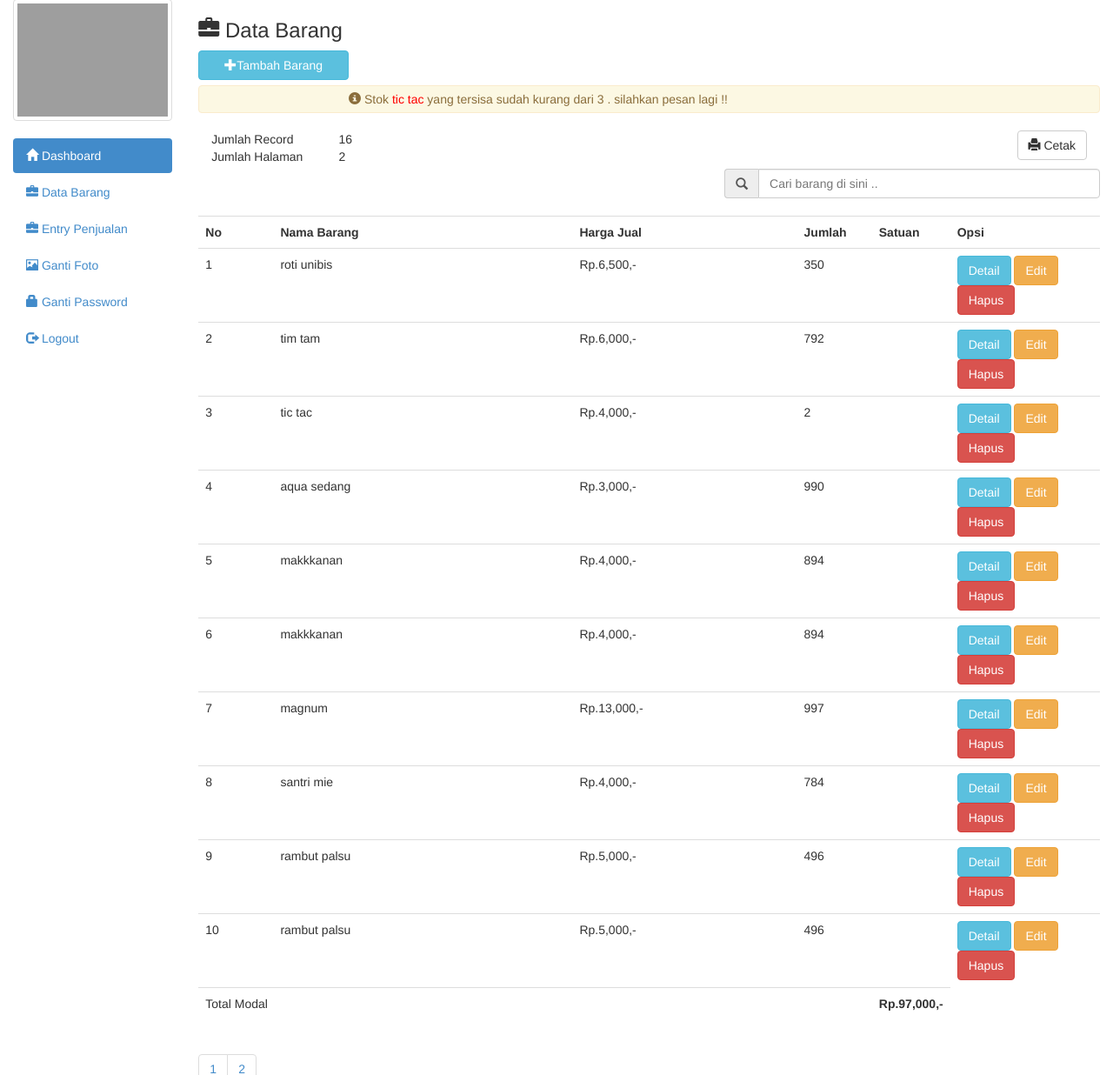
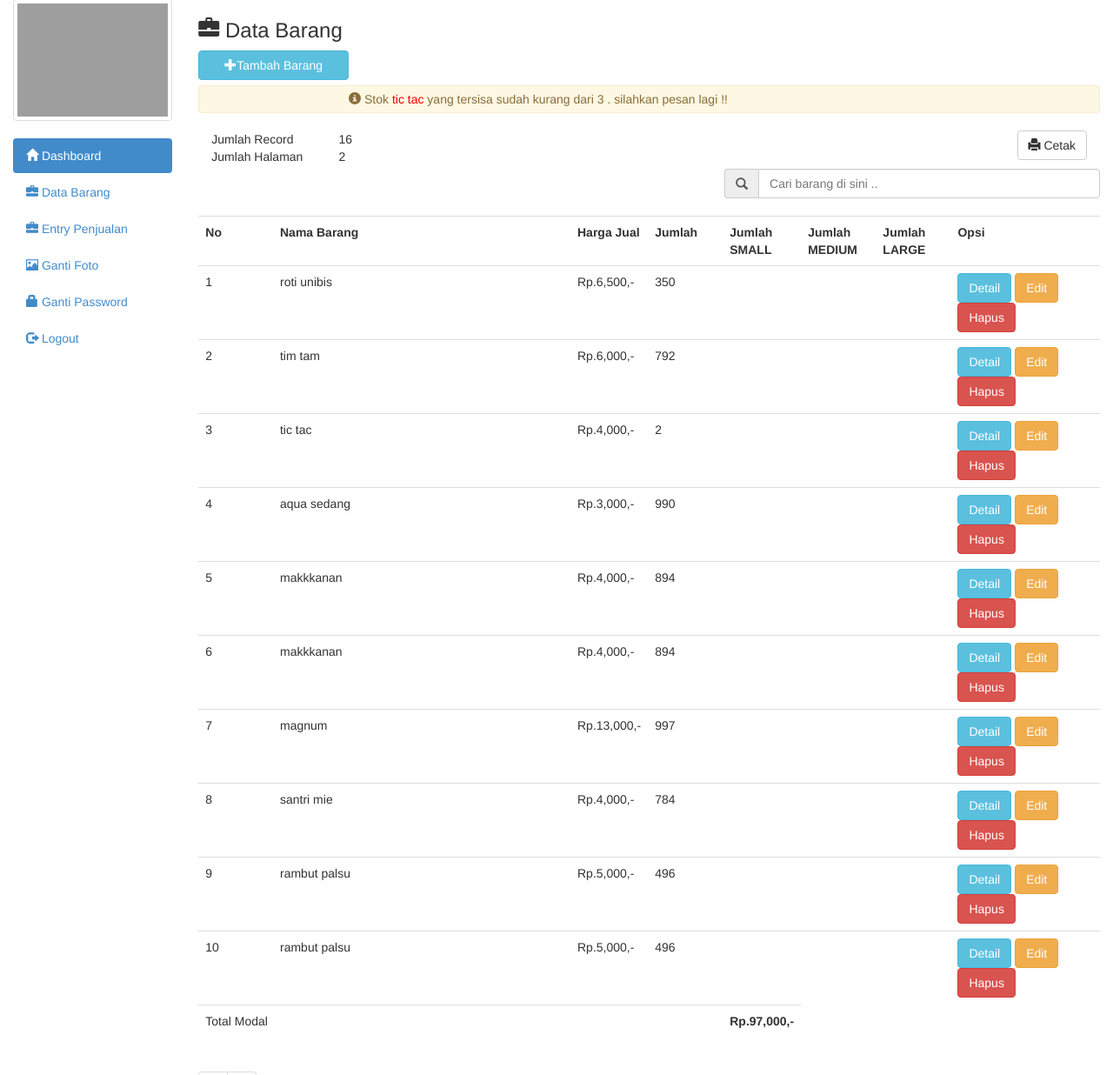
Before and after one commit to StockOpname/Web, a PHP site: page /admin/barang.php in a window 1280 px wide. Shown: the part 73-1309 px from the top of the page at 87% size. Run offline with PHP 8.4, Linux system fonts and the light colour scheme; a user stored in the database is signed in; data comes from the database, SQL or seed files in the repository; data that the repository does not hold is empty; grey boxes are pictures that could not be loaded.

Commit message:
tabrakan

```diff
--- a/Stock-Opname/admin/barang.php
+++ b/Stock-Opname/admin/barang.php
@@ -53,9 +53,11 @@ $start = ($page - 1) * $per_hal;
 	<tr>
 		<th class="col-md-1">No</th>
 		<th class="col-md-4">Nama Barang</th>
-		<th class="col-md-3">Harga Jual</th>
+		<th class="col-md-1 ">Harga Jual</th>
 		<th class="col-md-1">Jumlah</th>
-		<th class="col-md-1">Satuan</th>
+		<th class="col-md-1">Jumlah SMALL</th>
+		<th class="col-md-1">Jumlah MEDIUM</th>
+		<th class="col-md-1">Jumlah LARGE</th>
 		<!-- <th class="col-md-1">Sisa</th>		 -->
 		<th class="col-md-3">Opsi</th>
 	</tr>
@@ -75,7 +77,9 @@ $start = ($page - 1) * $per_hal;
 			<td><?php echo $b['nama'] ?></td>
 			<td>Rp.<?php echo number_format($b['harga']) ?>,-</td>
 			<td><?php echo $b['jumlah'] ?></td>
-			<td><?php echo $b['satuan'] ?></td>
+			<td><?php echo $b['Jumlah SMALL'] ?></td>
+			<td><?php echo $b['Jumlah MEDIUM'] ?></td>
+			<td><?php echo $b['Jumlah LARGE'] ?></td>
 			<td>
 				<a href="det_barang.php?id=<?php echo $b['id']; ?>" class="btn btn-info">Detail</a>
 				<a href="edit.php?id=<?php echo $b['id']; ?>" class="btn btn-warning">Edit</a>
```
